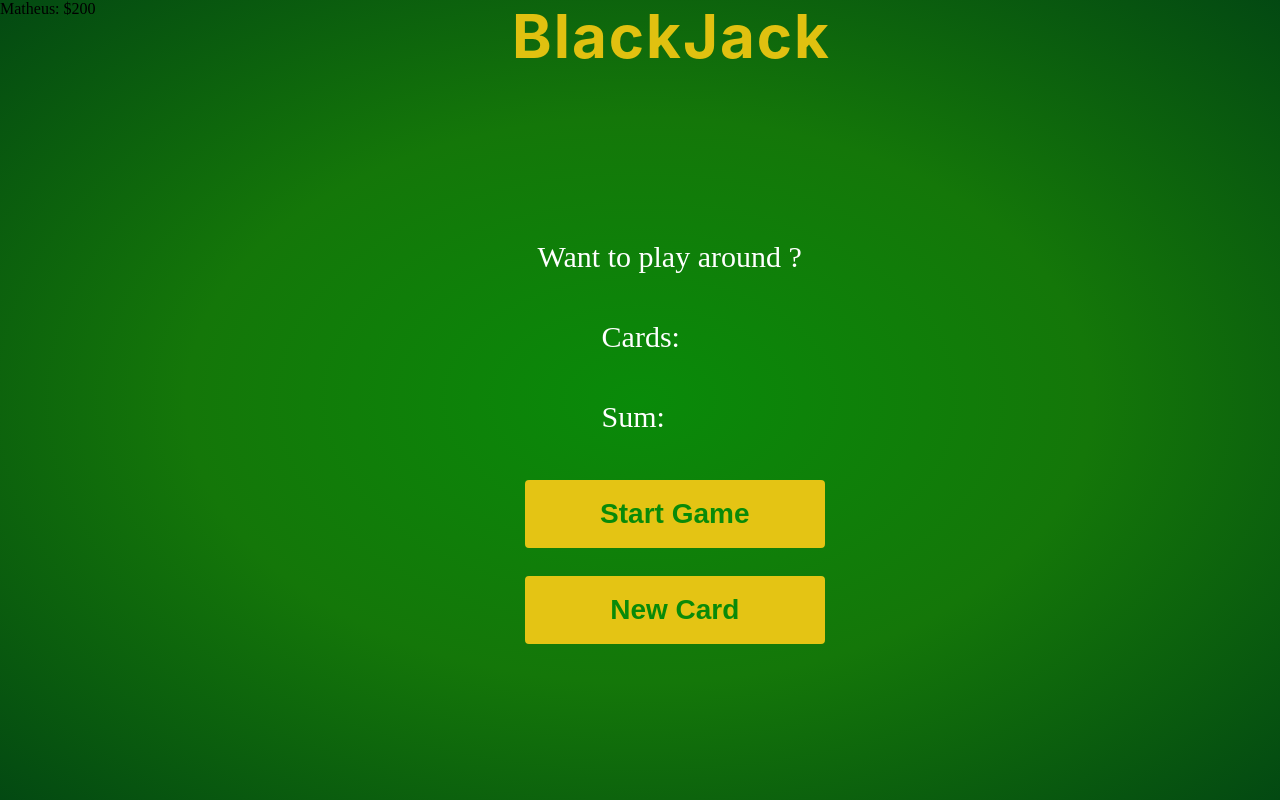
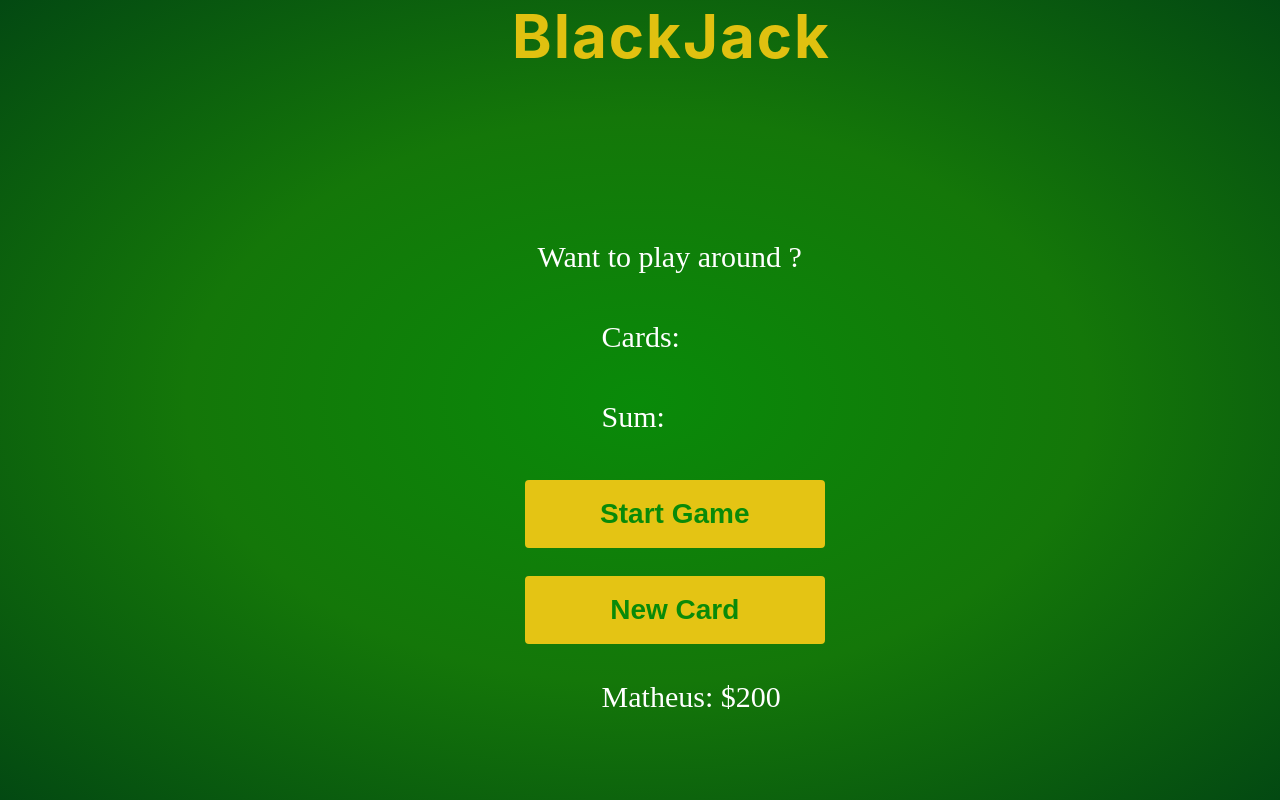
Before and after one commit to Matheus-Rodrigues-Araujo/Blackjack-Game, a plain HTML site: page index.html in a window 1280 px wide. Drawn offline with Linux system fonts and the light colour scheme.

Commit message:
Update index_style.css

```diff
--- a/index_style.css
+++ b/index_style.css
@@ -92,3 +92,11 @@ h1{
     background-color: rgb(255, 217, 1);
     font-size: 30px;
 }
+
+#player-el{
+    color: white;
+    font-size: 30px;
+    position: absolute;
+    left: 47%;
+    top: 85%;
+}
```
